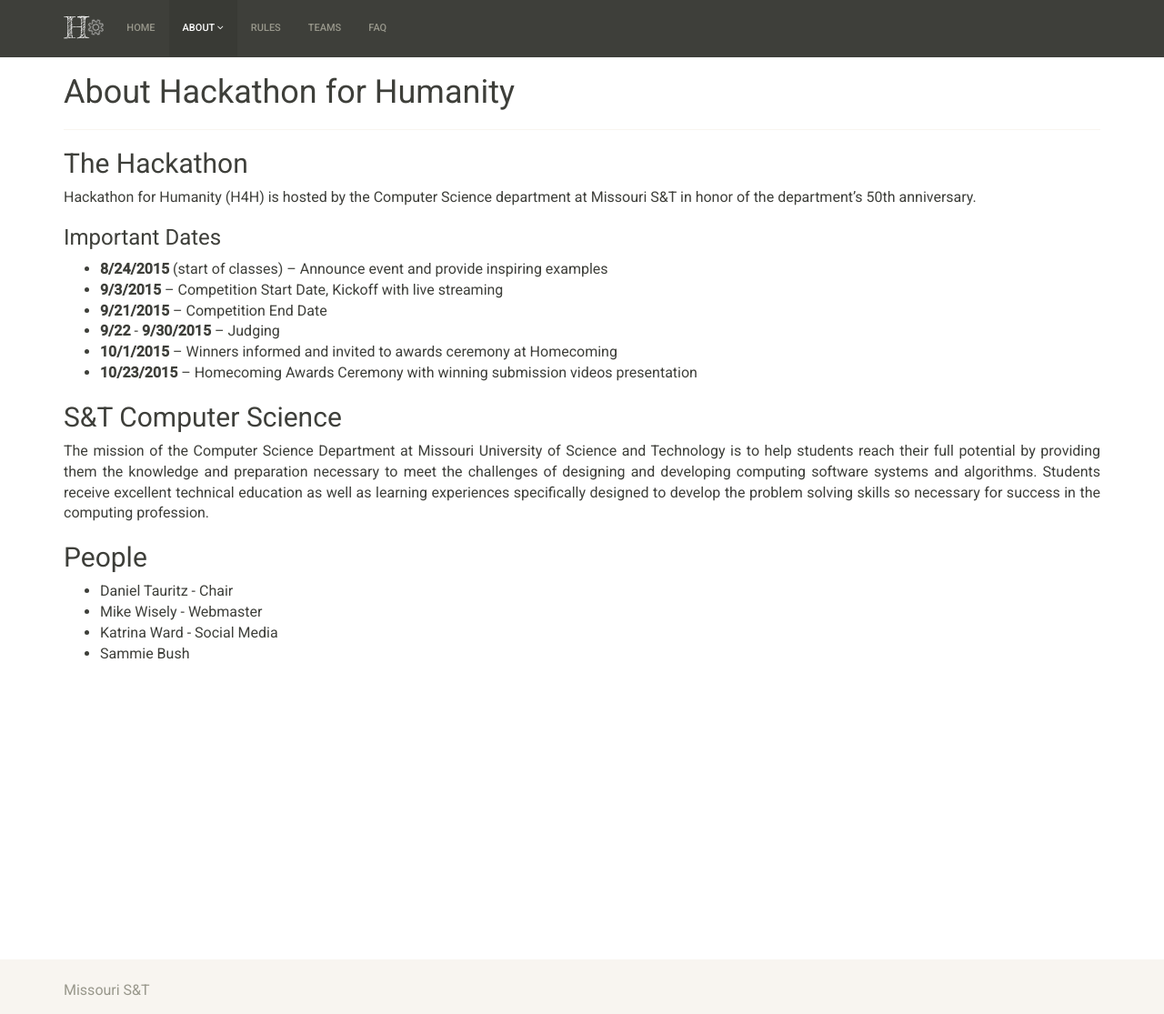
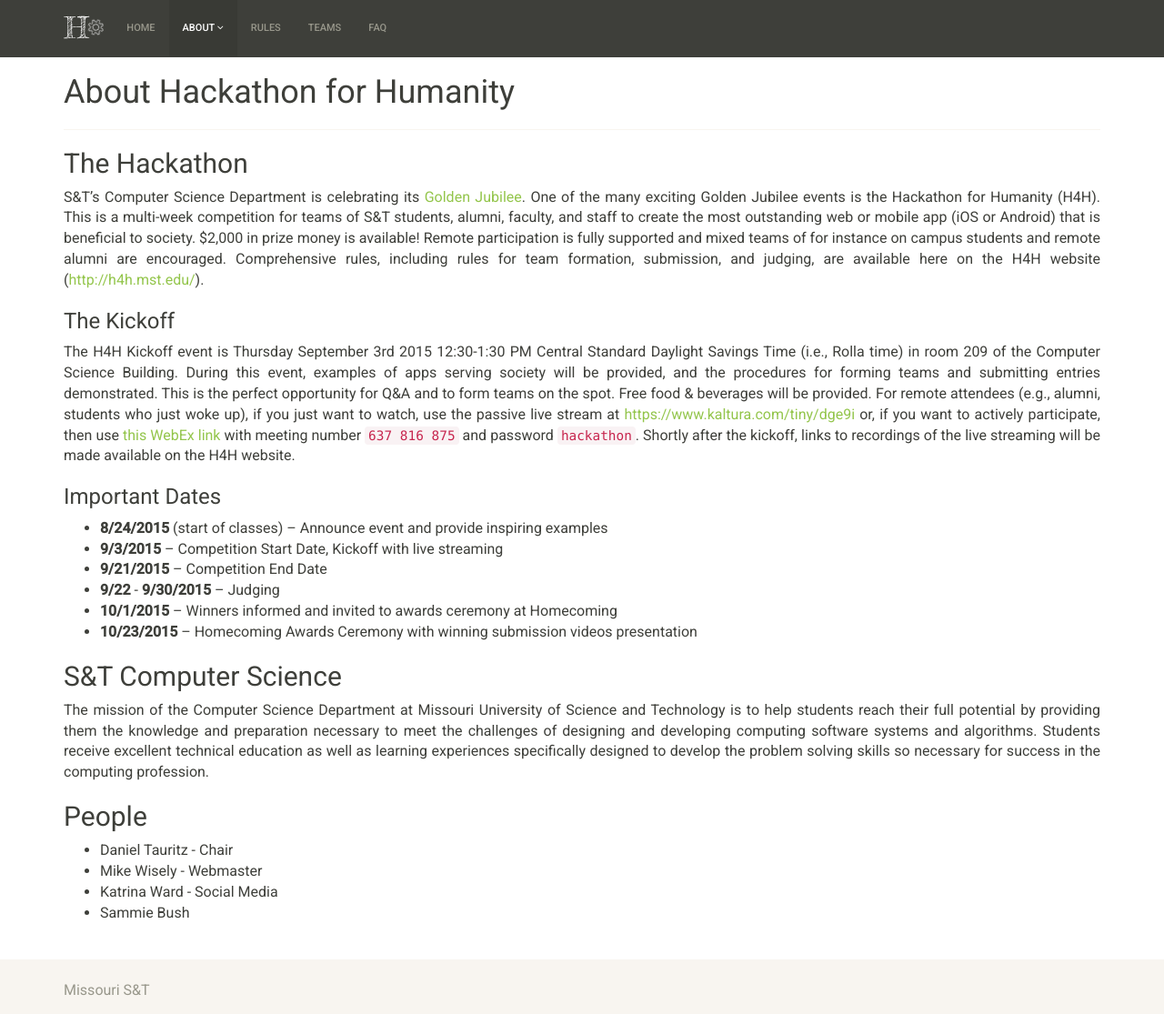
Before and after one commit to cmpsci-goldnjub/info, a Jekyll site: the page built from about.md, in a window 1280 px wide and 1115 px high. Shown: the whole window at 91% size. Built offline with Jekyll 4.4.1, drawn with Linux system fonts in a browser that asks for light colours.

Commit message:
Update info about the hackathon and kickoff

```diff
--- a/_includes/navbar.html
+++ b/_includes/navbar.html
@@ -19,6 +19,7 @@
           <a href="#" class="dropdown-toggle" data-toggle="dropdown" role="button" aria-haspopup="true" aria-expanded="false">About <i class="fa fa-angle-down"></i></a>
           <ul class="dropdown-menu">
             <li><a href="{{ "/about/" | prepend: site.baseurl }}#the-hackathon">The Hackathon</a></li>
+            <li><a href="{{ "/about/" | prepend: site.baseurl }}#the-kickoff">The Kickoff</a></li>
             <li><a href="{{ "/about/" | prepend: site.baseurl }}#st-computer-science">S&amp;T Computer Science</a></li>
             <li><a href="{{ "/about/" | prepend: site.baseurl }}#people">People</a></li>
           </ul>
--- a/about.md
+++ b/about.md
@@ -6,9 +6,34 @@ title: About Hackathon for Humanity
 
 ## The Hackathon
 
-Hackathon for Humanity (H4H) is hosted by the Computer Science
-department at Missouri S&T in honor of the department's 50th
-anniversary.
+S&T’s Computer Science Department is celebrating its
+[Golden Jubilee](http://cs.mst.edu/50years/). One of the many exciting
+Golden Jubilee events is the Hackathon for Humanity (H4H). This is a
+multi-week competition for teams of S&T students, alumni, faculty, and
+staff to create the most outstanding web or mobile app (iOS or
+Android) that is beneficial to society. $2,000 in prize money is
+available! Remote participation is fully supported and mixed teams of
+for instance on campus students and remote alumni are
+encouraged. Comprehensive rules, including rules for team formation,
+submission, and judging, are available here on the H4H website
+(<http://h4h.mst.edu/>).
+
+### The Kickoff
+
+The H4H Kickoff event is Thursday September 3rd 2015 12:30-1:30 PM
+Central Standard Daylight Savings Time (i.e., Rolla time) in room 209
+of the Computer Science Building. During this event, examples of apps
+serving society will be provided, and the procedures for forming teams
+and submitting entries demonstrated. This is the perfect opportunity
+for Q&A and to form teams on the spot. Free food & beverages will be
+provided. For remote attendees (e.g., alumni, students who just woke
+up), if you just want to watch, use the passive live stream at
+<https://www.kaltura.com/tiny/dge9i> or, if you want to actively
+participate, then use
+[this WebEx link](https://mstedu.webex.com/mstedu/j.php?MTID=ma9838fc5b691712cc0f7be9c8985081a)
+with meeting number `637 816 875` and password `hackathon`. Shortly
+after the kickoff, links to recordings of the live streaming will be
+made available on the H4H website.
 
 ### Important Dates
 
```
